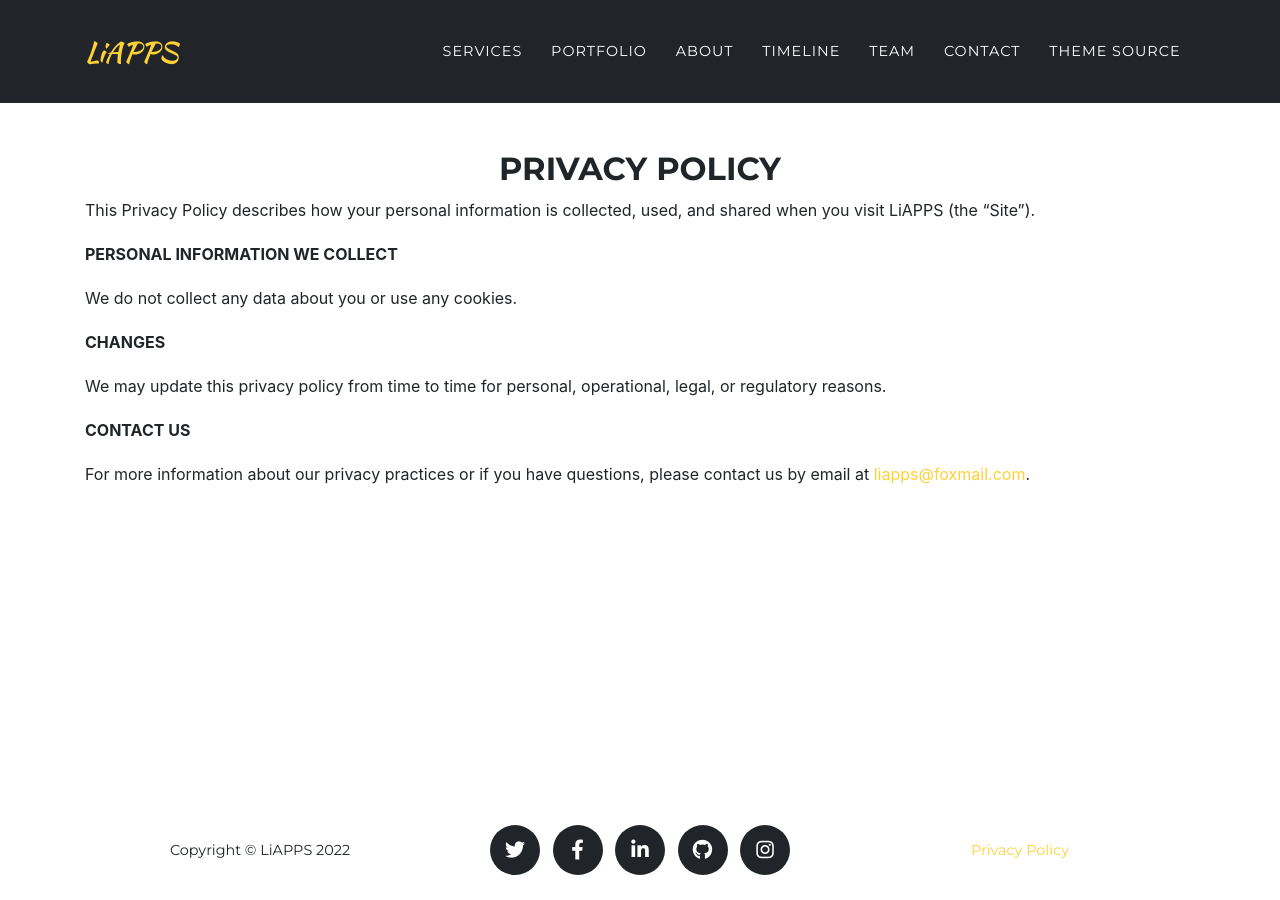
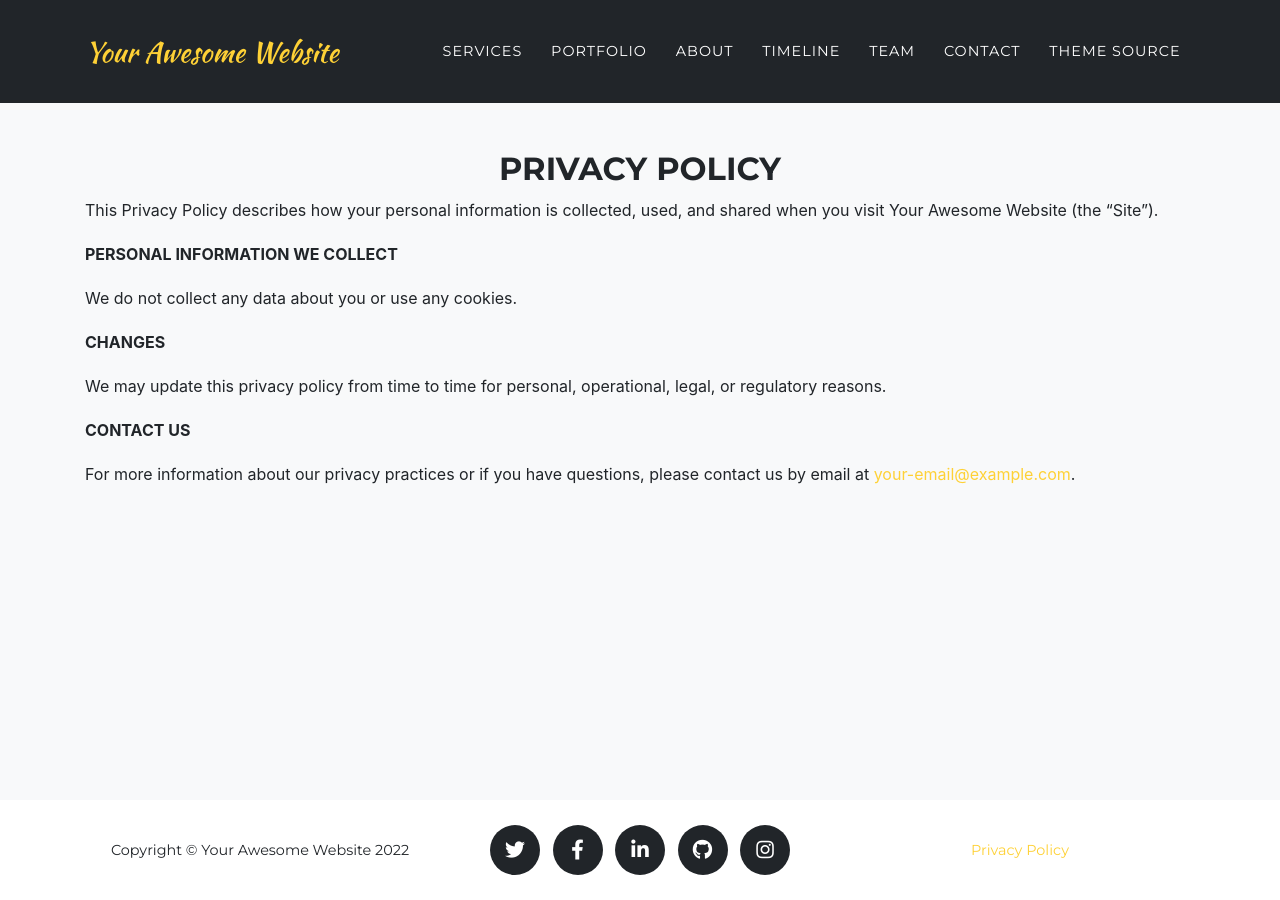
Before and after one commit to LI-APPS/li-apps.github.io, a Jekyll site: the page built from legal.md, in a window 1280 px wide. Built offline with Jekyll 4.4.1, drawn with Linux system fonts in a browser that asks for light colours; some web fonts are replaced.

Commit message:
Add files via upload

```diff
--- a/_config.yml
+++ b/_config.yml
@@ -11,16 +11,15 @@
 # You can create any custom variable you would like, and they will be accessible
 # in the templates via {{ site.myvariable }}.
 
-#theme: jekyll-agency
-remote_theme: raviriley/agency-jekyll-theme
+theme: jekyll-agency
 
 url    : "" # the base hostname & protocol for your site, e.g. http://example.com
-baseurl: "/" # the subpath of your site, e.g. /blog
+baseurl: "" # the subpath of your site, e.g. /blog
 
-title      : LiAPPS
-email      : liapps@foxmail.com #this is also the email contact forms will go to
-description: "LiAPPS Technology"
-author     : Li
+title      : Your Awesome Website
+email      : your-email@example.com #this is also the email contact forms will go to
+description: "Site description"
+author     : Your Name
 # logo:     #optional, defaults to site title
   # path: assets\img\clients\creative-market.jpg
   # height: 60 #height in px, defaults to 52px
@@ -38,6 +37,3 @@ markdown: kramdown
 # Uncomment following line to use Formspree form ID based URL instead of email based URL
 # Details: https://help.formspree.io/hc/en-us/articles/360017735154-How-to-prevent-spam
 # formspree_form_path: "f/a_form_id"
-
-plugins:
-  - jekyll-remote-theme
```
Also changed, not shown: 404.html (+6 -2 lines), Gemfile (+3 -9 lines), legal.md (+2 -0 lines), LICENSE.txt (added), README.md, index.md (line endings or trailing spaces).
